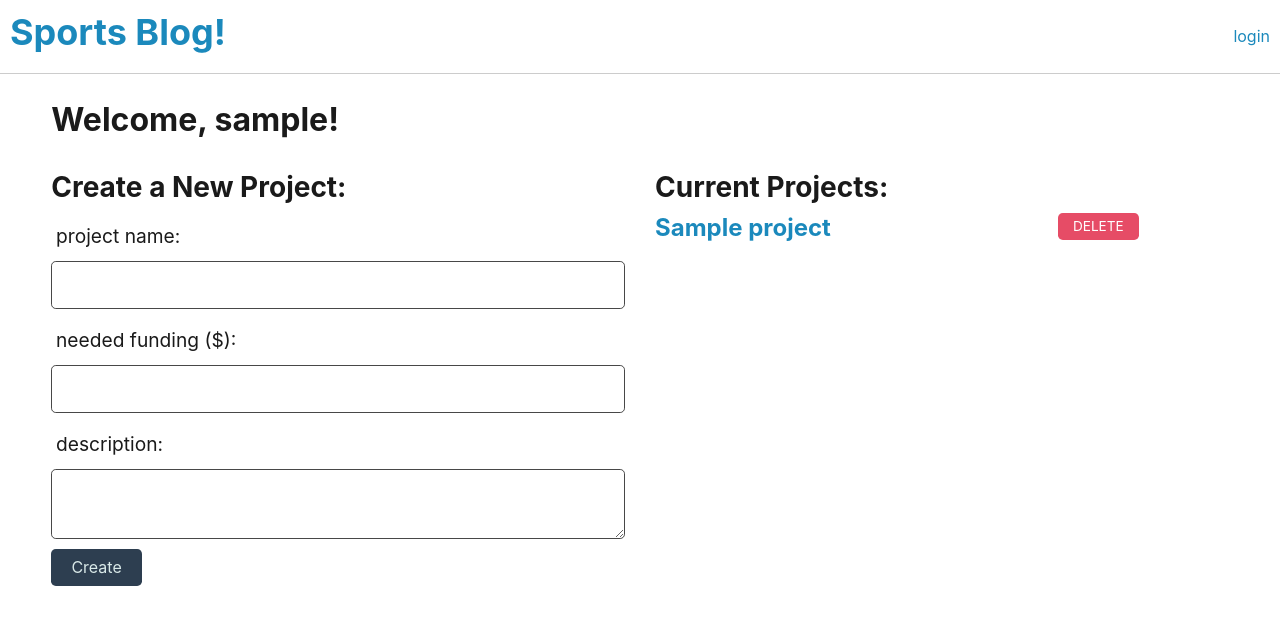
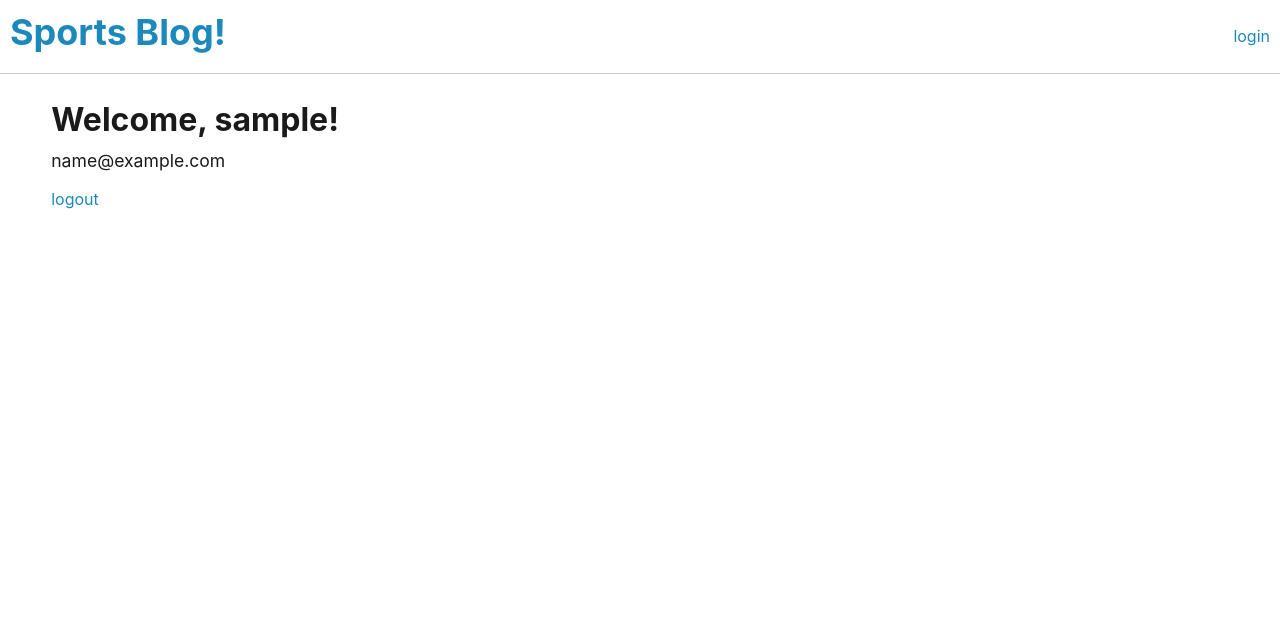
Before and after one commit to ncerros/BlogSports_Project-two, a Node server app: template Main/views/profile.handlebars in a window 1280 px wide. Shown: the top 625 px of the page. Run offline with Node 20, Linux system fonts and the light colour scheme; the template is opened without the code that fills it: most values are stand-ins (such as "Sample title", 1, 10 or a date in 2020); some libraries are stand-ins or nearby versions.

Commit message:
profile updates

```diff
--- a/Main/db/schema.sql
+++ b/Main/db/schema.sql
@@ -1,4 +1,2 @@
-DROP DATABASE IF EXISTS sportblog_db;
-CREATE DATABASE sportblog_db;
-
-USE sportblog_db;
+DROP DATABASE IF EXISTS sportsblog_db;
+CREATE DATABASE sportsblog_db;
--- a/Main/public/js/profile.js
+++ b/Main/public/js/profile.js
@@ -6,7 +6,7 @@ const newFormHandler = async (event) => {
   const description = document.querySelector('#project-desc').value.trim();
 
   if (name && needed_funding && description) {
-    const response = await fetch(`/api/projects`, {
+    const response = await fetch(`/api/profile`, {
       method: 'POST',
       body: JSON.stringify({ name, needed_funding, description }),
       headers: {
@@ -26,7 +26,7 @@ const delButtonHandler = async (event) => {
   if (event.target.hasAttribute('data-id')) {
     const id = event.target.getAttribute('data-id');
 
-    const response = await fetch(`/api/projects/${id}`, {
+    const response = await fetch(`/api/profile/${id}`, {
       method: 'DELETE',
     });
 
--- a/Main/routes/api/homepageRoutes.js
+++ b/Main/routes/api/homepageRoutes.js
@@ -1,5 +1,5 @@
 const router = require('express').Router();
-const { Post, User, Comment } = require('../../models');
+const { Post, User, Comment, ProfileRoutes } = require('../../models');
 const withAuth = require('../../utils/auth');
 
 
@@ -67,7 +67,7 @@ router.get('/post/:id', async (req, res) => {
 
 // View User Profile
 // Use withAuth middleware to prevent access to route
-router.get('/userProfile', withAuth, async (req, res) => {
+router.get('/profile', withAuth, async (req, res) => {
   try {
     // Find the logged in user based on the session ID
     const userData = await User.findByPk(req.session.user_id, {
@@ -76,7 +76,7 @@ router.get('/userProfile', withAuth, async (req, res) => {
     });
 
     const user = userData.get({ plain: true });
-    res.render('userProfile', {
+    res.render('Profile', {
       ...user,
       logged_in: true
     });
--- a/Main/routes/index.js
+++ b/Main/routes/index.js
@@ -3,8 +3,11 @@ const router = require('express').Router();
 
 const apiRoutes = require('./api');
 const homeRoutes = require('./api/homepageRoutes');
+const profile = require('./api/profileRoutes.js');
 
 router.use('/', homeRoutes);
 router.use('/api', apiRoutes);
+router.use('./api', profile);
+
 
 module.exports = router;
--- a/Main/server.js
+++ b/Main/server.js
@@ -9,6 +9,8 @@ const exphbs = require('express-handlebars');
 const hbs = exphbs.create({  });
 const PORT = process.env.PORT || 3001;
 
+
+
 // Configure and link a session object with the sequelize store
 const sess = {
   secret: 'Super secret secret',
@@ -19,6 +21,7 @@ const sess = {
     db: sequelize
   })
 };
+
 
 app.use(session(sess));
 
@@ -36,5 +39,3 @@ app.use(routes);
 sequelize.sync({ force: false }).then(() => {
   app.listen(PORT, () => console.log(`Sport Blog is LIVE on http://localhost:${PORT}`));
 });
-
-// testing
--- a/Main/views/layouts/main.handlebars
+++ b/Main/views/layouts/main.handlebars
@@ -38,7 +38,7 @@
 
   <!-- Render script for logged in users only -->
   {{#if logged_in}}
-  <script src="/js/logout.js"></script>
+  <script src="/public/js/logout.js"></script>
   {{/if}}
 </body>
 
--- a/Main/views/login.handlebars
+++ b/Main/views/login.handlebars
@@ -39,4 +39,4 @@
   </div>
 </div>
 
-<script src="./js/login.js"></script>
+<script src="/public/js/login.js"></script>
--- a/Main/views/profile.handlebars
+++ b/Main/views/profile.handlebars
@@ -1,50 +1,7 @@
-<div class="row">
-  <div class="col-auto">
-    <h2>Welcome, {{username}}!</h2>
-  </div>
-</div>
-
-<div class="row mt-4">
-  <div class="col-md-6">
-    <h3>Create a New Project:</h3>
-
-    <form class="form new-project-form">
-      <div class="form-group">
-        <label for="project-name">project name:</label>
-        <input class="form-input" type="text" id="project-name" name="project-name" />
-      </div>
-      <div class="form-group">
-        <label for="project-funding">needed funding ($):</label>
-        <input class="form-input" type="number" id="project-funding" name="project-funding" />
-      </div>
-      <div class="form-group">
-        <label for="project-desc">description:</label>
-        <textarea class="form-input" id="project-desc" name="project-desc"></textarea>
-      </div>
-      <div class="form-group">
-        <button type="submit" class="btn btn-primary">Create</button>
-      </div>
-    </form>
-  </div>
-
-  {{#if projects.length}}
-  <div class="col-md-6 project-list">
-    <h3>Current Projects:</h3>
-
-    {{#each projects as |project|}}
-    <div class="row mb-2">
-      <div class="col-md-8">
-        <h4><a href="/project/{{project.id}}">{{project.name}}</a></h4>
-      </div>
-      <div class="col-md-4">
-        <button class="btn btn-sm btn-danger" data-id="{{project.id}}">DELETE</button>
-      </div>
-    </div>
-    {{/each}}
-  </div>
-  {{/if}}
-</div>
+<h2>Welcome, {{username}}!</h2>
+<p>{{Email}}</p>
+<a href="/public/js/logout.js" class="btn-btn-secondary">logout</a>
 
 
 
-<script src="./js/profile.js"></script>
+<script src="/public/js/profile.js"></script>
```
Also changed, not shown: Main/routes/api/profile.js (deleted, +0 -8 lines), Main/routes/api/profileRoutes.js (added, +34 -0 lines), Main/models/profile.js (deleted).
